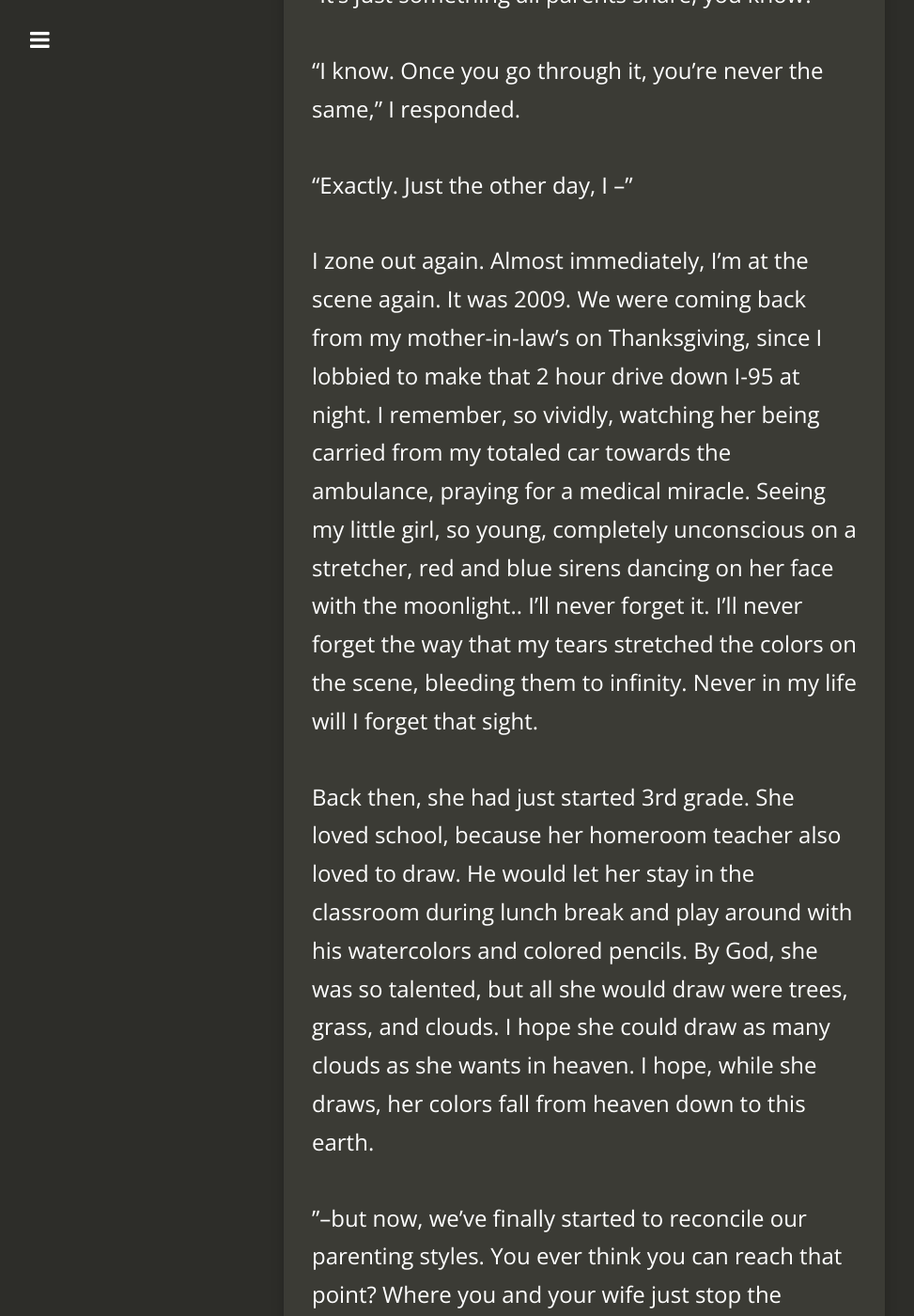
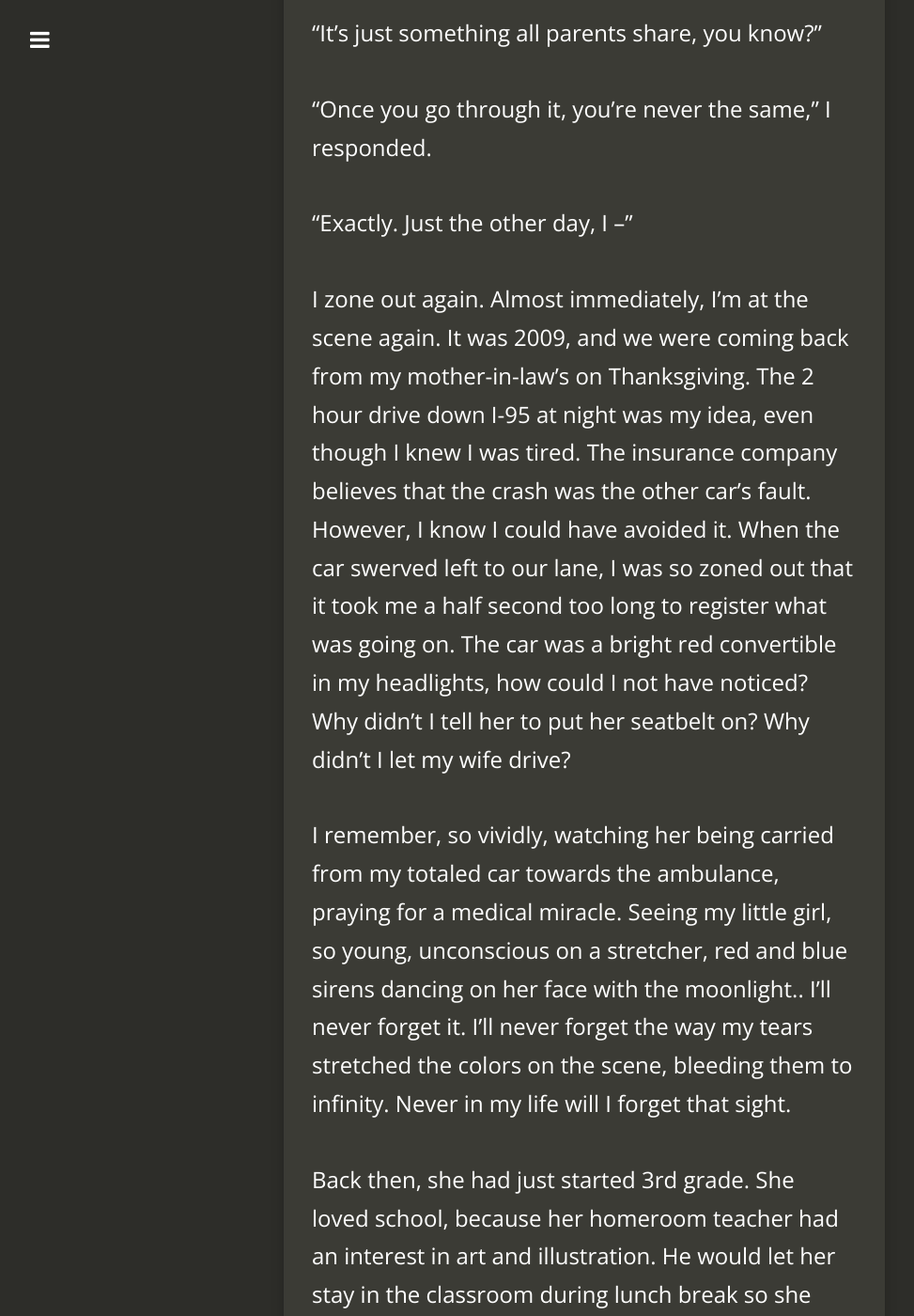
Before and after one commit to jacobtomlinson/carte-noire, a Jekyll site: the page built from _posts/2018-07-24-just-the-one.md, in a window 1280 px wide and 1400 px high, scrolled down 1437 px. Shown: the whole window at 94% size, without its empty margins (18-991 px from the left). Built offline with Jekyll 4.4.1, drawn with Linux system fonts in a browser that asks for light colours; nearby versions of some CDN libraries; comment, search, counter and statistics services are not loaded; some of the changed text lies outside the part shown.

Commit message:
Upload second update to just the one.

```diff
--- a/_posts/2018-07-24-just-the-one.md
+++ b/_posts/2018-07-24-just-the-one.md
@@ -16,7 +16,7 @@
 
 "--you know how it is. My wife didn't think it was a good idea, but I really thought it would have been good for the kids."
 
-I zone back into reality. As I look around this old Subway car, I wonder why this man is still talking to me. He’s wearing a blue hawaiian shirt with white flowers on it. His jeans are blue too. I see that he, too, must default to the boring, unobtrusive nature of the color. The subway car bleeds more of an ugly yellow than normal, and there’s more graffiti than I remember, but the colors actually go well together. Either way, the city must be short on funds.
+I zone back into reality. As I look around this old Subway car, I wonder why this man is still talking to me. He’s wearing a blue hawaiian shirt with white flowers on it, along with generic blue jeans. I see that he, too, must default to the boring, unobtrusive nature of the color. The subway car bleeds more of an ugly yellow than normal, and there’s more graffiti than I remember, but the colors actually go well together. Either way, the city must be short on funds.
 
 "Well anyway, I could tell you were a dad too when I saw you talk to that lost little girl."
 
@@ -24,31 +24,33 @@
 
 "It's just something all parents share, you know?"
 
-"I know. Once you go through it, you're never the same," I responded.
+"Once you go through it, you're never the same," I responded.
 
 "Exactly. Just the other day, I --"
 
-I zone out again. Almost immediately, I'm at the scene again. It was 2009. We were coming back from my mother-in-law’s on Thanksgiving, since I lobbied to make that 2 hour drive down I-95 at night. I remember, so vividly, watching her being carried from my totaled car towards the ambulance, praying for a medical miracle. Seeing my little girl, so young, completely unconscious on a stretcher, red and blue sirens dancing on her face with the moonlight.. I'll never forget it. I'll never forget the way that my tears stretched the colors on the scene, bleeding them to infinity. Never in my life will I forget that sight.
+I zone out again. Almost immediately, I'm at the scene again. It was 2009, and we were coming back from my mother-in-law’s on Thanksgiving. The 2 hour drive down I-95 at night was my idea, even though I knew I was tired. The insurance company believes that the crash was the other car's fault. However, I know I could have avoided it. When the car swerved left to our lane, I was so zoned out that it took me a half second too long to register what was going on. The car was a bright red convertible in my headlights, how could I not have noticed? Why didn't I tell her to put her seatbelt on? Why didn't I let my wife drive?
 
-Back then, she had just started 3rd grade. She loved school, because her homeroom teacher also loved to draw. He would let her stay in the classroom during lunch break and play around with his watercolors and colored pencils. By God, she was so talented, but all she would draw were trees, grass, and clouds. I hope she could draw as many clouds as she wants in heaven. I hope, while she draws, her colors fall from heaven down to this earth.
+I remember, so vividly, watching her being carried from my totaled car towards the ambulance, praying for a medical miracle. Seeing my little girl, so young, unconscious on a stretcher, red and blue sirens dancing on her face with the moonlight.. I'll never forget it. I'll never forget the way my tears stretched the colors on the scene, bleeding them to infinity. Never in my life will I forget that sight.
+
+Back then, she had just started 3rd grade. She loved school, because her homeroom teacher had an interest in art and illustration. He would let her stay in the classroom during lunch break so she could around with his watercolors and colored pencils. By God, she was so talented, though all she would draw were trees, grass, and clouds. In heaven, I hope she can draw as many clouds as she wants to. I hope, while she paints, her colors fall from up above, seeping down to this earth.
 
 "--but now, we've finally started to reconcile our parenting styles. You ever think you can reach that point? Where you and your wife just stop the bickering and become a unit?"
 
 Back again. I need to say something.
 
-"Sometimes, you just can't fix it. Having a kid changes you."
+"Sometimes, you just can't fix it. Having a kid changes you," I add, obviously distracted. I don't think he's even noticed yet.
 
 "Yeah, you might be right. But you at least have to try to--"
 
-My wife. I miss her, and I wish she never left. But, after the accident, even after she recovered from her neck injury, she still couldn't look me in the eyes. Our daughter had my eyes, and it drove her to tears seeing them in me. I always believed that eye contact is the most direct way to show trust and affection, and I would measure how intimate a relationship was from how much eye contact we made. But, this time, we tried to love without it. Love without trust, without affection.. It’s nothing more than an honored commitment. We knew it was lost. Our love died by the next year, and we divorced the day after the 4th of July.
+I've always believed that eye contact is the most direct way to show trust and affection. I used to measure how intimate a relationship was from how much eye contact we made. After my wife recovered from her neck injury, she refused to make eye contact. Our daughter had my eyes, and she couldn't look me in my eyes without breaking down. We tried to love without it, but love without trust, love without affection.. It’s nothing more than an honored commitment. We knew it was lost. Our love died by the next year, and we divorced the day after the 4th of July. I still miss her, and I still wish she never had to leave.
 
-Now, we both live alone. Both in our 50s, too old to have kids, our only one gone. I can't help but wonder how different life would be if our daughter survived that crash. I’ve managed to moved on, as much as one could from death. I have a job, my own place, even bought a motorbike a month ago. But I don't think I’ll be happy again. Not without my family. But sometimes, I start to feel like she’s with me now, accompanying me on my trips to nowhere. Those fleeting moments, where I forget that she’s gone, and I forget I'm alone.. they're the only thing keeping me alive. After all, I'm still her dad. I have to be. I can't be anything else.
+We've lived alone since then. We're too old to have kids, and our only one is gone. I can't help but wonder how different life would be if our daughter survived that crash. I’ve managed to moved on, as much as one could from death. I'm old, almost 60, but I have a job, and my own humble apartment. But I don't think I’ll be happy again, not without my family. Sometimes, though, I start to feel like she’s with me now, accompanying me on my trips to nowhere. Those fleeting moments, where I forget that she’s gone, and I forget I'm alone.. they're the only thing keeping me alive. After all, I'm still her dad. I have to be. I can't be anything else.
 
 "--an exhausting responsibility. My wife wants to get a carpool, but I refuse.”
 
 The train creaks as it approaches my stop. I reach for my backpack, while hawaiian blue keeps talking.
 
-“It’s because every day, when I pick them up from school, that’s when I’m reminded it's all worth it. Anything for my two angels. How many kids you got?"
+“It’s because every day, when I pick them up from school, that’s when I’m reminded it's all worth it. All for my two angels. How many kids you got?"
 
 "Just the one," I say, as I get up, avoiding eye contact. I turn to walk to the Subway doors.
 
```
